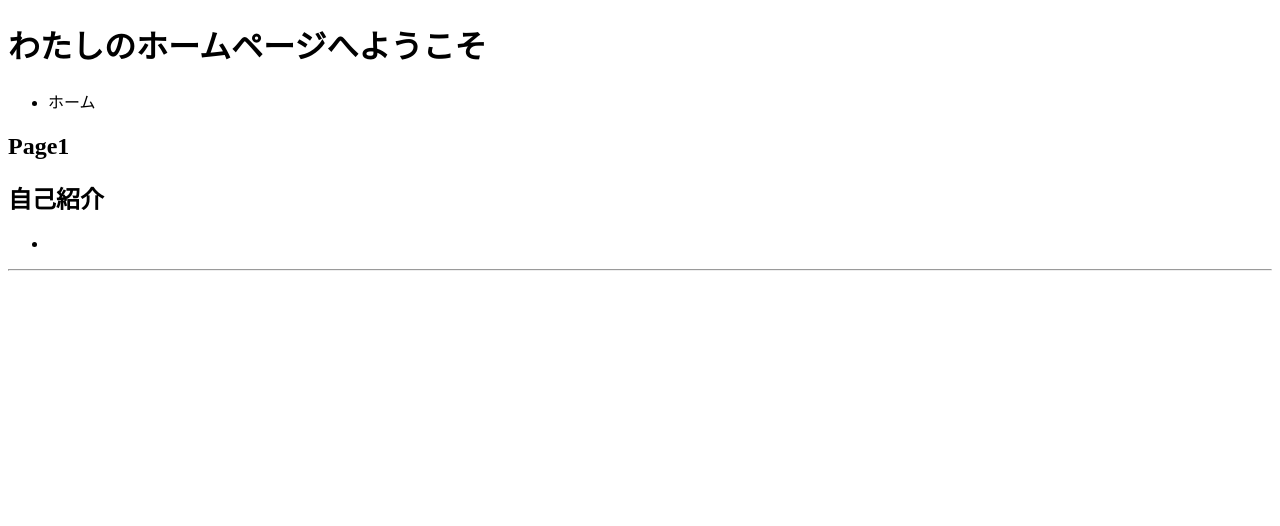
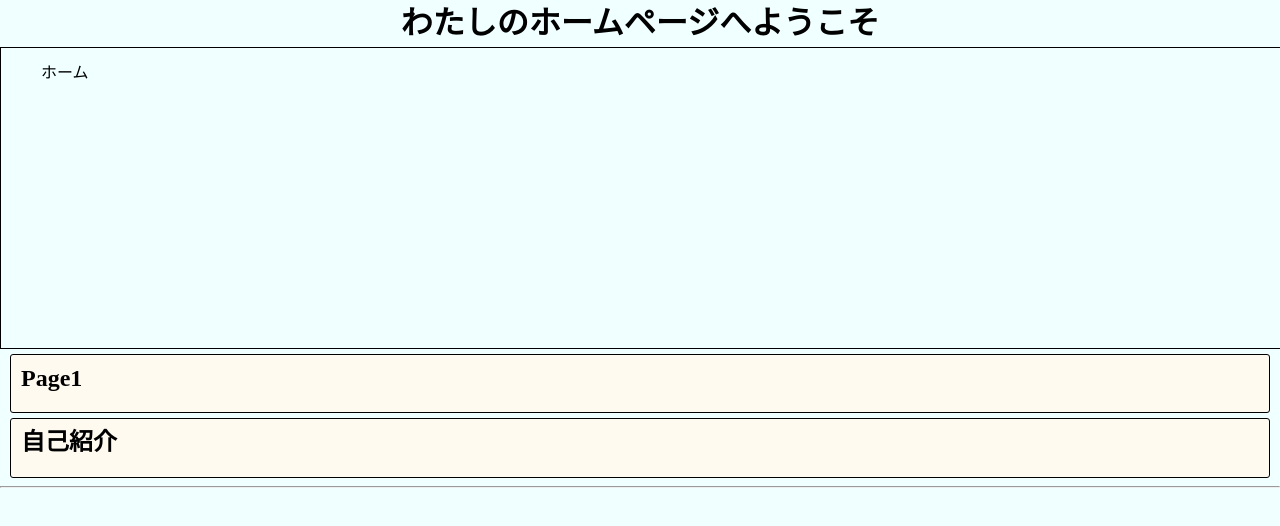
Before and after one commit to sunjub/homepage, a plain HTML site: page index.html in a window 1280 px wide. Drawn offline with nearby package versions, Linux system fonts and the light colour scheme; the site is published under a folder, as on GitHub Pages, so addresses that start at the root find nothing.

Commit message:
Update index.html

```diff
--- a/index.html
+++ b/index.html
@@ -5,8 +5,8 @@
     <meta charset="UTF-8">
     <meta name="viewport" content="width=device-width, initial-scale=1, shrink-to-fit=no">
     <title>わたしのホームページ</title>
-    <link rel="stylesheet" href="/css/normalize.css">
-    <link rel="stylesheet" href="/css/style.css">
+    <link rel="stylesheet" href="css/normalize.css">
+    <link rel="stylesheet" href="css/style.css">
 </head>
 
 <body>
@@ -15,8 +15,8 @@
         <nav>
             <ul>
                 <li class="nowpage">ホーム</li>
-<!--                 <li><a href="/pages/page1.html">準備中</a></li> -->
-<!--                 <li><a href="/pages/page2.html">準備中</a></li> -->
+<!--                 <li><a href="pages/page1.html">準備中</a></li> -->
+<!--                 <li><a href="pages/page2.html">準備中</a></li> -->
             </ul>
         </nav>
     </header>
```
